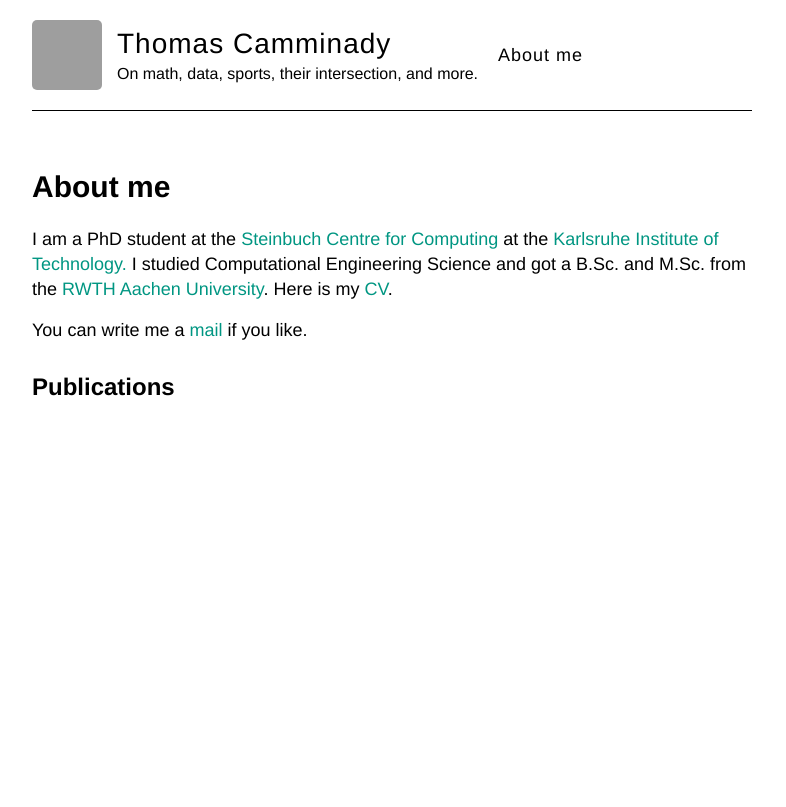
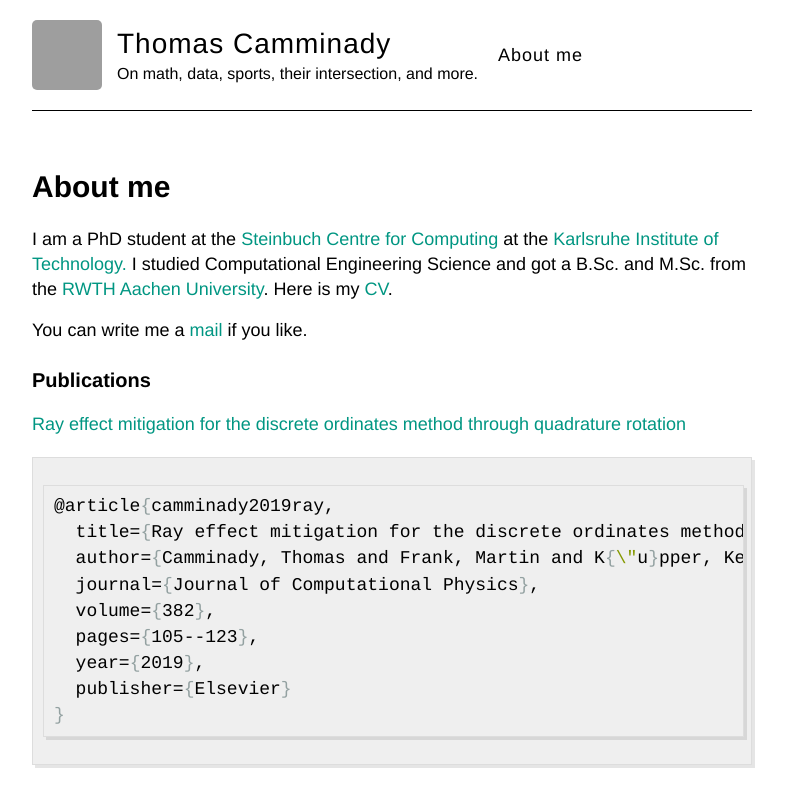
Before and after one commit to camminady/camminady.github.io, a Jekyll site: the page built from pages/about-me.md, in a window 1280 px wide. Shown: the top 807 px of the page, without its empty margins (248-1034 px from the left). Built offline with Jekyll 4.4.1, drawn with Linux system fonts in a browser that asks for light colours; grey boxes are pictures that could not be loaded.

Commit message:
About me.

````diff
--- a/pages/about-me.md
+++ b/pages/about-me.md
@@ -16,4 +16,21 @@ You can write me a [mail](mailto:thomas@camminady.org) if you like.
 
 
 
-## Publications
+### Publications
+
+
+[Ray effect mitigation for the discrete ordinates method through quadrature rotation][2]
+```latex
+@article{camminady2019ray,
+  title={Ray effect mitigation for the discrete ordinates method through quadrature rotation},
+  author={Camminady, Thomas and Frank, Martin and K{\"u}pper, Kerstin and Kusch, Jonas},
+  journal={Journal of Computational Physics},
+  volume={382},
+  pages={105--123},
+  year={2019},
+  publisher={Elsevier}
+}
+```
+
+[1]:{{ site.url}}/download/CV_ThomasCamminady.pdf
+[2]:{{ site.url}}/download/Ray_effect_mitigation_for_the_discrete_ordinates_method_through_quadrature_rotation.pdf
````
Also changed, not shown: 1 other file.
